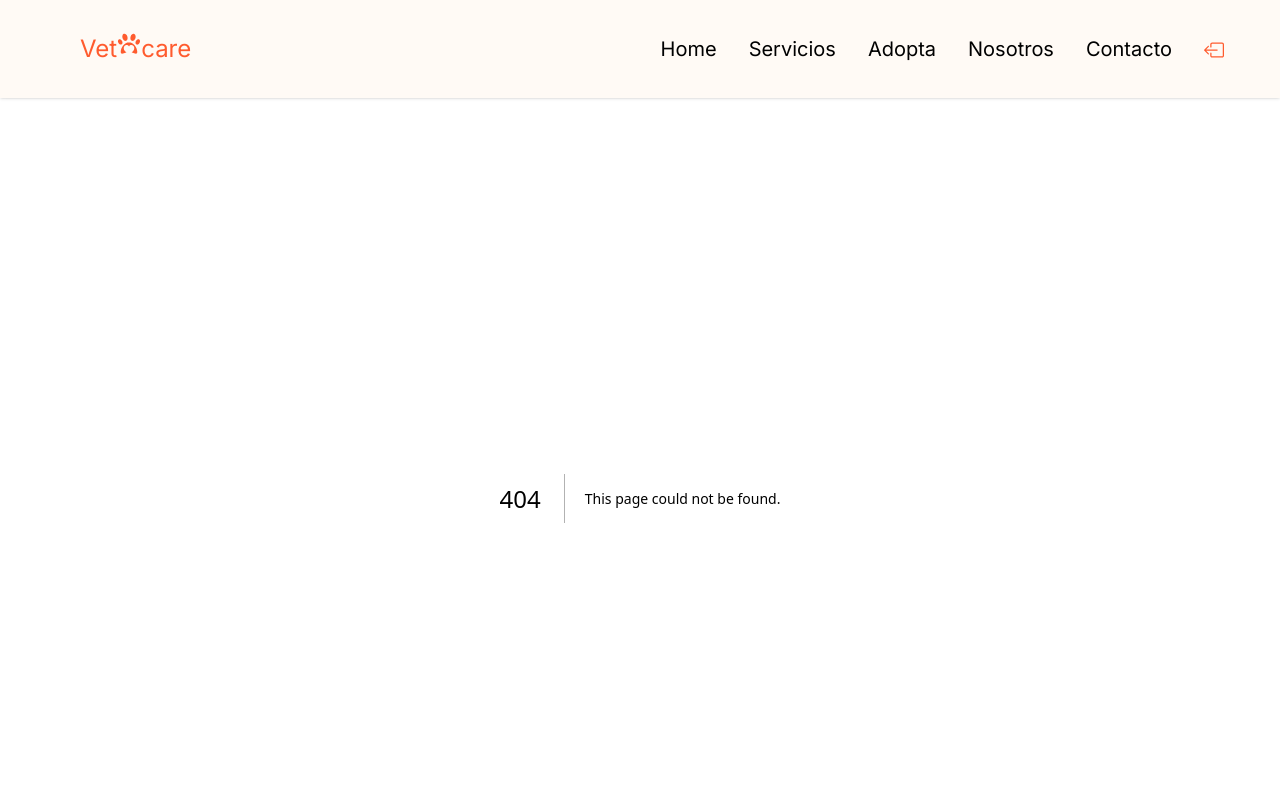
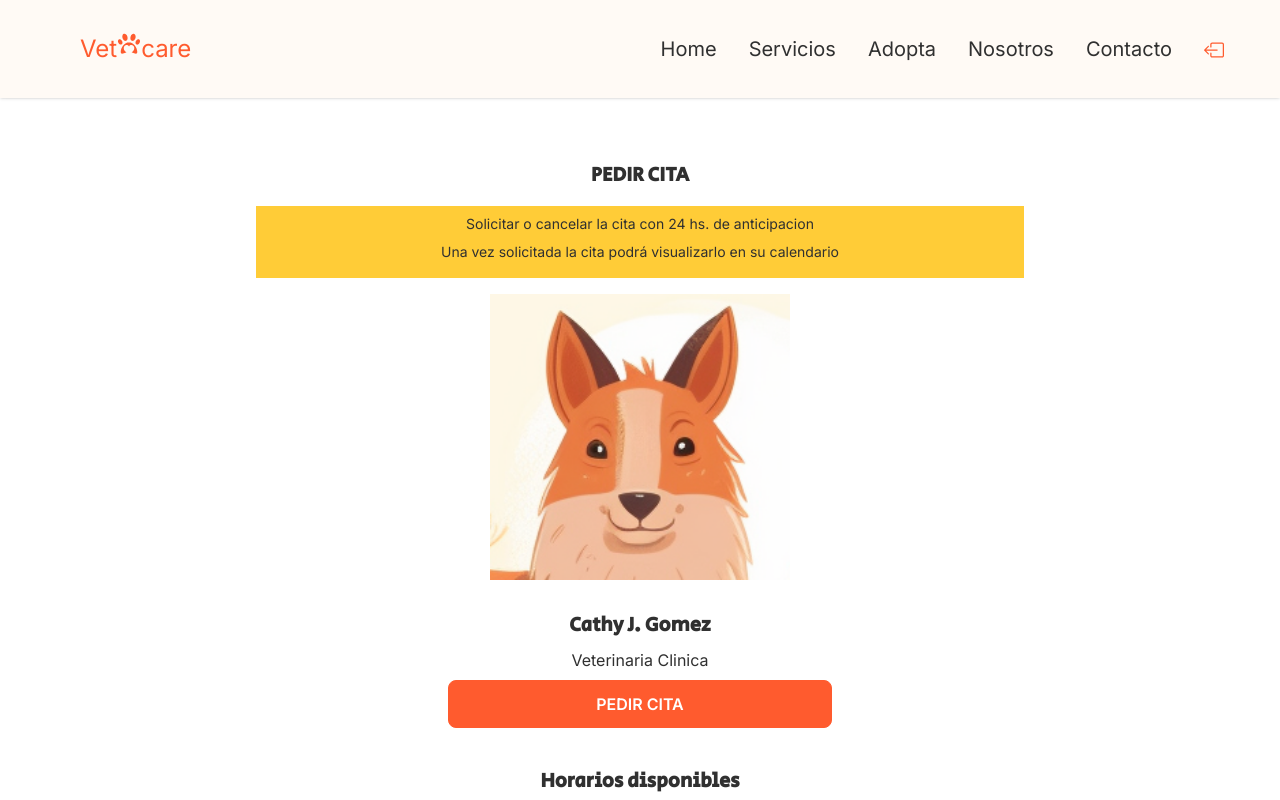
Before and after one commit to spimentel1201/s11-03-t-node-react, a Next.js app in the folder frontend/: page /turnos in a window 1280 px wide. Before the commit this address had no page. Shown: the top 800 px of the page. Built offline with nearby package versions, Linux system fonts and the light colour scheme.

Commit message:
Add fonts to tailwind. Fix some home components titles sizes

```diff
--- a/frontend/app/components/calendar/calendar.tsx
+++ b/frontend/app/components/calendar/calendar.tsx
@@ -36,7 +36,7 @@ const Calendar = () => {
 
   return (
     <>
-      <h1 className="text-center text-xl font-bold mb-4 mt-16">PEDIR CITA</h1>
+      <h1 className="font-secular text-center text-xl font-bold mb-4 mt-16">PEDIR CITA</h1>
       <div className="text-center text-sm pt-2 bg-[#FFCC37] mx-[20%] px-4">
         Solicitar o cancelar la cita con 24 hs. de anticipacion
       </div>
--- a/frontend/app/globals.css
+++ b/frontend/app/globals.css
@@ -1,3 +1,11 @@
 @tailwind base;
 @tailwind components;
 @tailwind utilities;
+
+h1, h2, h3, h4 {
+    @apply font-secular
+}
+
+p, div {
+    @apply font-inter
+}
--- a/frontend/app/home/galeriaProductos.tsx
+++ b/frontend/app/home/galeriaProductos.tsx
@@ -7,7 +7,7 @@ function PinterestLayout() {
         <h4 className="self-start mt-20 text-accent font-bold">
           Nuestros productos
         </h4>
-        <h1 className="self-start text-xl xl:text-3xl mt-2 font-bold mb-10">
+        <h1 className="self-start text-xl xl:text-4xl mt-2 font-bold mb-10">
           Galeria de Imágenes
         </h1>
         <div className="flex flex-row justify-center items-end gap-x-2 mb-[18px]">
--- a/frontend/app/home/nuestrasCaracteristicas.tsx
+++ b/frontend/app/home/nuestrasCaracteristicas.tsx
@@ -5,8 +5,8 @@ const NuestrasCaracteristicas = () => (
   <div className="flex flex-col-reverse items-center xl:flex-row px-10 text-primary-content justify-center">
     <div className="max-w-2xl">
       <h4 className="text-center xl:text-start mt-20 text-accent font-bold"> Nuestras Característcas</h4>
-      <h1 className="text-center xl:text-start text-xl xl:text-3xl mt-5 font-bold"> Cuidamos de tu mascota</h1>
-      <p className="text-center xl:text-start mt-9 text-lg">
+      <h1 className="text-center xl:text-start text-xl xl:text-4xl mt-5 font-bold"> Cuidamos de tu mascota</h1>
+      <p className="text-center xl:text-start mt-9 text-xl">
         El equipo de VetCare se dedica a proporcionar el más alto atención de
         calidad para su perro. Todos nuestros campistas reciben atención
         individual y cuidados amor amores sensibles
--- a/frontend/app/home/nuestroTeam.tsx
+++ b/frontend/app/home/nuestroTeam.tsx
@@ -22,7 +22,7 @@ async function NuestroTeam() {
         <h4 className="text-center mt-20 text-accent font-bold">
           Profesionales
         </h4>
-        <h1 className="text-center text-xl xl:text-3xl mt-2 font-bold mb-10">
+        <h1 className="text-center text-xl xl:text-4xl mt-2 font-bold mb-10">
           Nuestro TEAM
         </h1>
         <div>
--- a/frontend/app/layout.tsx
+++ b/frontend/app/layout.tsx
@@ -1,9 +1,18 @@
 import './globals.css'
 import type { Metadata } from 'next'
 import NavBar from './home/navBar/navBar'
-import { Inter } from 'next/font/google'
+import { Inter, Secular_One } from 'next/font/google'
 
-const inter = Inter({ subsets: ['latin'] })
+const inter = Inter({
+  subsets: ['latin'],
+  variable: '--font-inter',
+})
+const secular_one = Secular_One({
+  subsets: ['latin'],
+  weight: '400',
+  display: 'swap',
+  variable: '--font-secular-one',
+})
 
 export const metadata: Metadata = {
   title: 'Create Next App',
@@ -17,11 +26,12 @@ export default function RootLayout({
 }) {
   return (
     <html lang="en" data-theme="veterinaria">
-      <body className={inter.className}>
-        <div className='sticky top-0 z-10 '>
-        <NavBar />
+      <body className={`${inter.variable} ${secular_one.variable}`}>
+        <div className="sticky top-0 z-10 ">
+          <NavBar />
         </div>
-        {children}</body>
+        {children}
+      </body>
     </html>
   )
 }
--- /dev/null
+++ b/frontend/app/turnos/page.tsx
@@ -0,0 +1,13 @@
+'use client'
+import Calendar from '../components/calendar/calendar'
+
+
+const Turno = () => {
+  return (
+    <>
+      <Calendar />
+    </>
+  )
+}
+
+export default Turno
--- a/frontend/tailwind.config.js
+++ b/frontend/tailwind.config.js
@@ -33,7 +33,11 @@ module.exports = {
     extend: {
       backgroundImage:(theme) =>({
         "background": "url('/BackgroundCarousel.svg')",
-      })
+      }),
+      fontFamily: {
+        'inter': ['Inter', 'sans-serif'],
+        'secular': ['Secular One', 'sans-serif'],
+      },
     },
   },
   plugins: [require('daisyui')],
```
